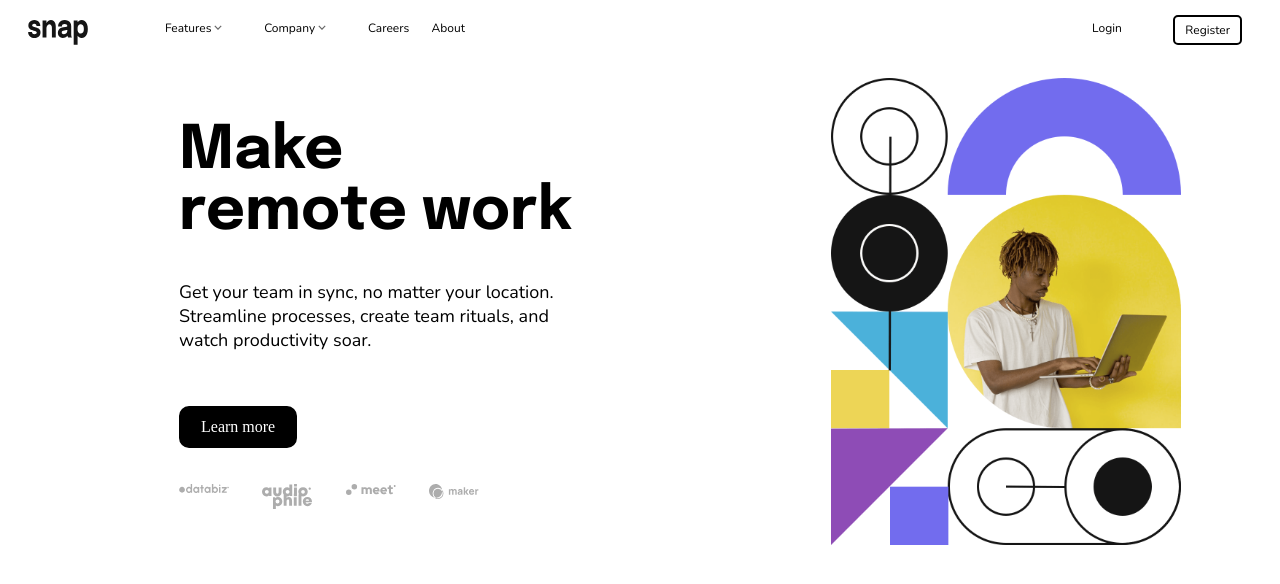
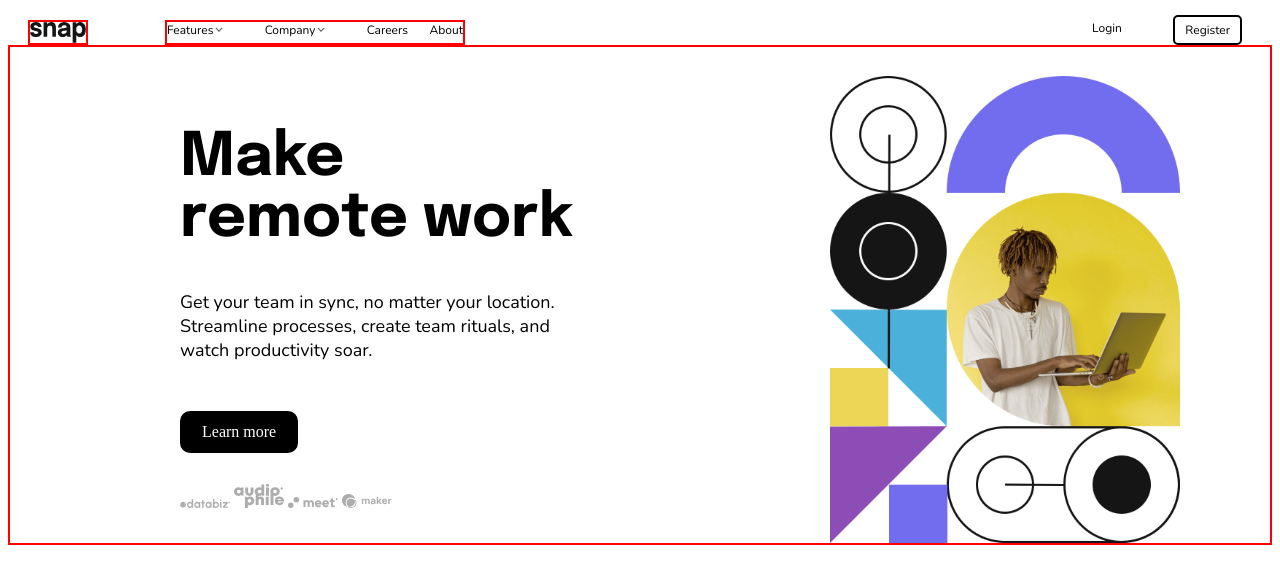
Before and after one commit to olajutemot/snap-project, a plain HTML site: page index.html in a window 1280 px wide. Drawn offline with nearby package versions, Linux system fonts and the light colour scheme.

Commit message:
made a few changes, pls effect as soon as you can

```diff
--- a/index.html
+++ b/index.html
@@ -27,12 +27,13 @@
   </head>
   <body>
     <div>
-      <img src="./images/logo.svg" width="60px" alt="" />
+      <!-- You can use a header tag instead of div here, its more semantic like that way -->
+      <img src="./images/logo.svg" width="60px" alt="" style="border : 2px solid red"/>
       <nav class="nav-1">
         <a>Features</a>
-        <img src="./images/icon-arrow-down.svg" width="8px"/>
+        <img src="./images/icon-arrow-down.svg" width="8px" />
         <a>Company</a>
-        <img src="./images/icon-arrow-down.svg" width="8px"/>
+        <img src="./images/icon-arrow-down.svg" width="8px" />
         <a>Careers</a>
         <a>About</a>
       </nav>
@@ -41,7 +42,9 @@
         <a id="Register">Register</a>
       </nav>
     </div>
-    <herosection>
+    <section class="herosection">
+      <!-- There is no such element as herosection, instead of saying <herosection></herosection>
+      you can create a open a section tag and give it a class of herosection just like I have done earlier -->
       <text-area>
         <h1>
           Make <br />
@@ -53,16 +56,18 @@
           watch productivity soar.
         </p>
         <a class="CTA"> Learn more</a>
-        <iconsection>
+        <section>
+          <!-- No html element such as iconsection-->
           <img src="./images/client-databiz.svg" width="50px" alt="" />
           <img src="./images/client-audiophile.svg" width="50px" alt="" />
           <img src="./images/client-meet.svg" width="50px" alt="" />
           <img src="./images/client-maker.svg" width="50px" alt="" />
-        </iconsection>
+        </section>
       </text-area>
       <imagearea>
+        <!-- so html element such as imagearea, you can make it a section instead and give it an appropiate class -->
         <img src="./images/image-hero-desktop.png" width="350px" alt="" />
       </imagearea>
-    </herosection>
+    </section>
   </body>
 </html>
--- a/style.css
+++ b/style.css
@@ -19,6 +19,7 @@ img[src*="logo"] {
 .nav-1 {
   width: 300px;
   margin-right: 550px;
+  border: 2px solid red;
 }
 img[src*="icon-arrow"] {
   height: 5px;
@@ -36,10 +37,12 @@ img[src*="icon-arrow"] {
   padding: 5px 10px;
   margin-top: -5px;
 }
-herosection {
+/* corrrected */
+.herosection {
   display: flex;
   justify-content: space-around;
   height: 500px;
+  border: 2px solid red;
 }
 text-area {
   display: flex;
@@ -66,7 +69,8 @@ p {
   border-radius: 10px;
   padding: 10px 20px;
 }
-iconsection {
+/* corrected */
+.iconsection {
   display: flex;
   width: 300px;
   justify-content: space-between;
```
